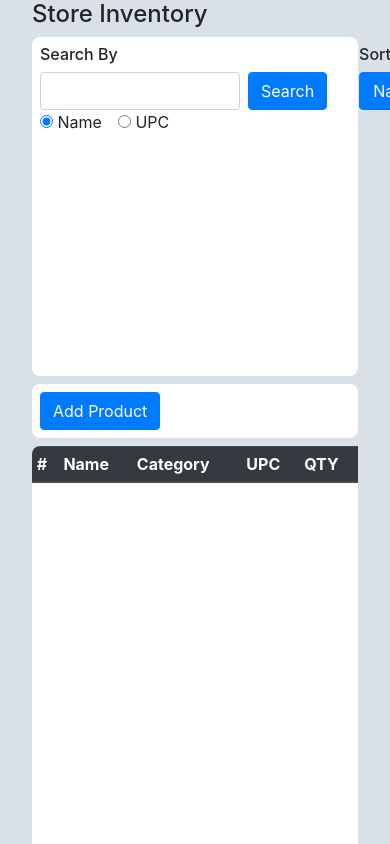
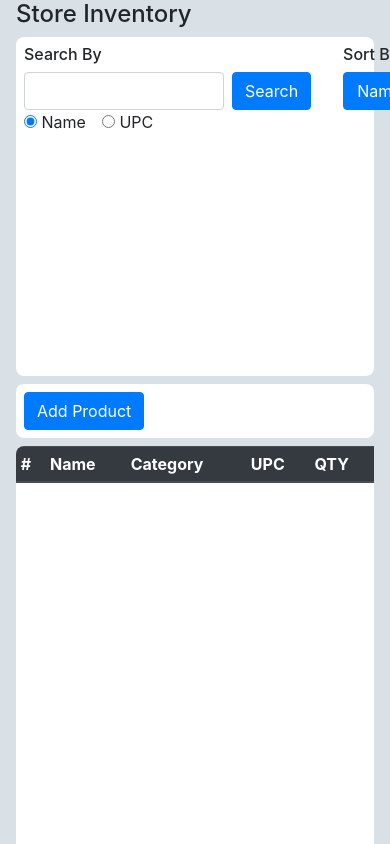
Before and after one commit to M-Valentino/store_inventory, a Django app: page / in a window 390 px wide; the page is wider, and only the part inside the window is pictured. Run offline with Django 4.2, Linux system fonts and the light colour scheme; data that the repository does not hold is empty; some libraries are stand-ins or nearby versions.

Commit message:
resp improvements

```diff
--- a/static/css/style.css
+++ b/static/css/style.css
@@ -227,3 +227,10 @@ thead th {
 .description {
   resize: none;
 }
+
+@media only screen and (max-width: 1000px) {
+  main {
+    margin-left: 1rem;
+    margin-right: 1rem;
+  }
+}
```
